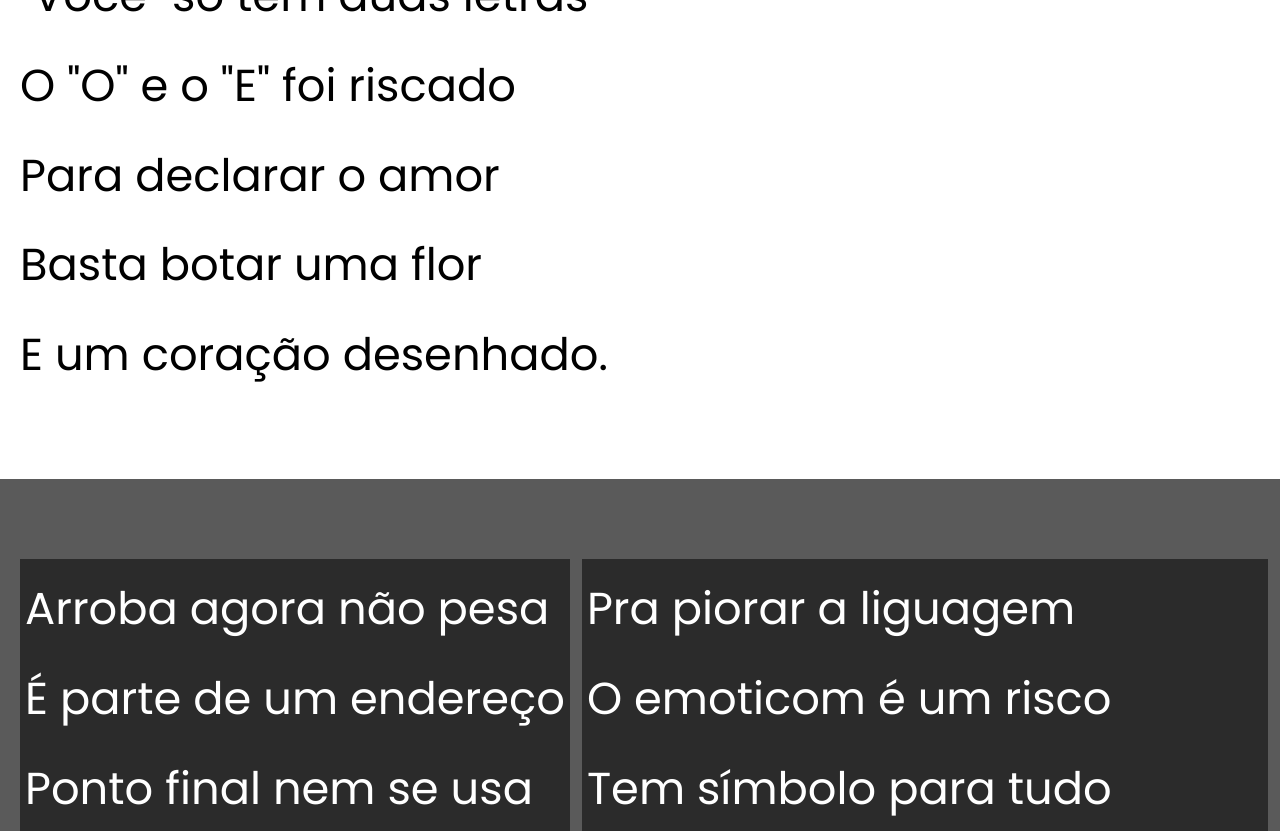
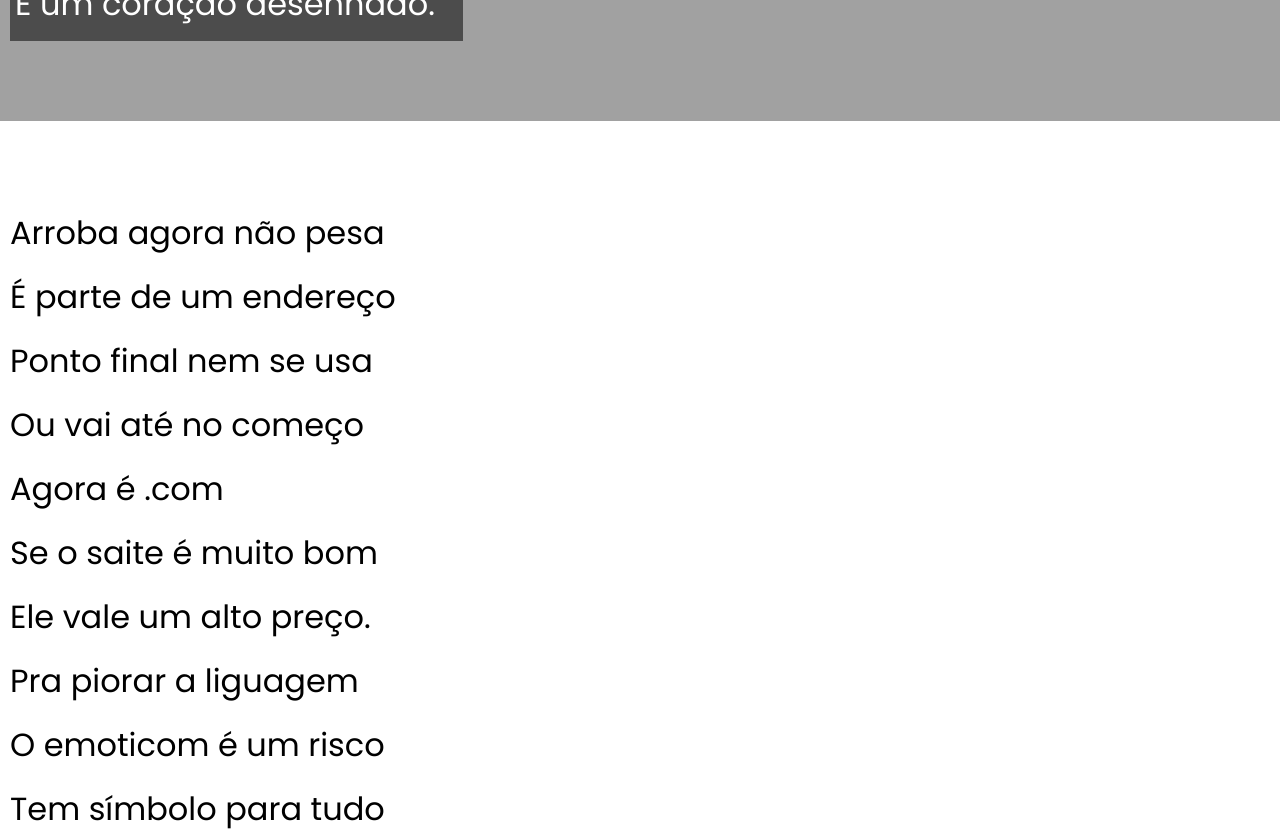
Before and after one commit to paulokaua014/cordel-simples, a plain HTML site: page index.html in a window 1280 px wide. Shown: the part 1380-2211 px from the top of the page. Drawn offline with Linux system fonts and the light colour scheme.

Commit message:
atualicaoes2.0

```diff
--- a/style.css
+++ b/style.css
@@ -39,24 +39,24 @@ section{
     padding-top: 10vh;
     padding-bottom: 10vh;
     line-height: 2em;
-    font-size: 3.5vw;
+    font-size: 2.5vw;
 
 }
 
 .normal{
-    background-color: rgb(90, 90, 90);
+    background-color: rgb(255, 255, 255);
+    color: rgb(0, 0, 0);
+    padding-left: 10px;
+}
+.imagem{
+    background-color: rgba(128, 126, 126, 0.205);
     color: white;
-    padding-left: 20px;
+    padding-left: 10px;
 }
-.normal P{
-    background-color: rgba(0, 0, 0, 0.527);
+.imagem p{
     display: inline-block;
     padding: 5px;
-}
-.imagem{
-    background-color:white;
-    color: black;
-    padding-left: 20px;
+    background-color:rgba(0, 0, 0, 0.527); ;
 }
 footer{
     background-color: black;
```
